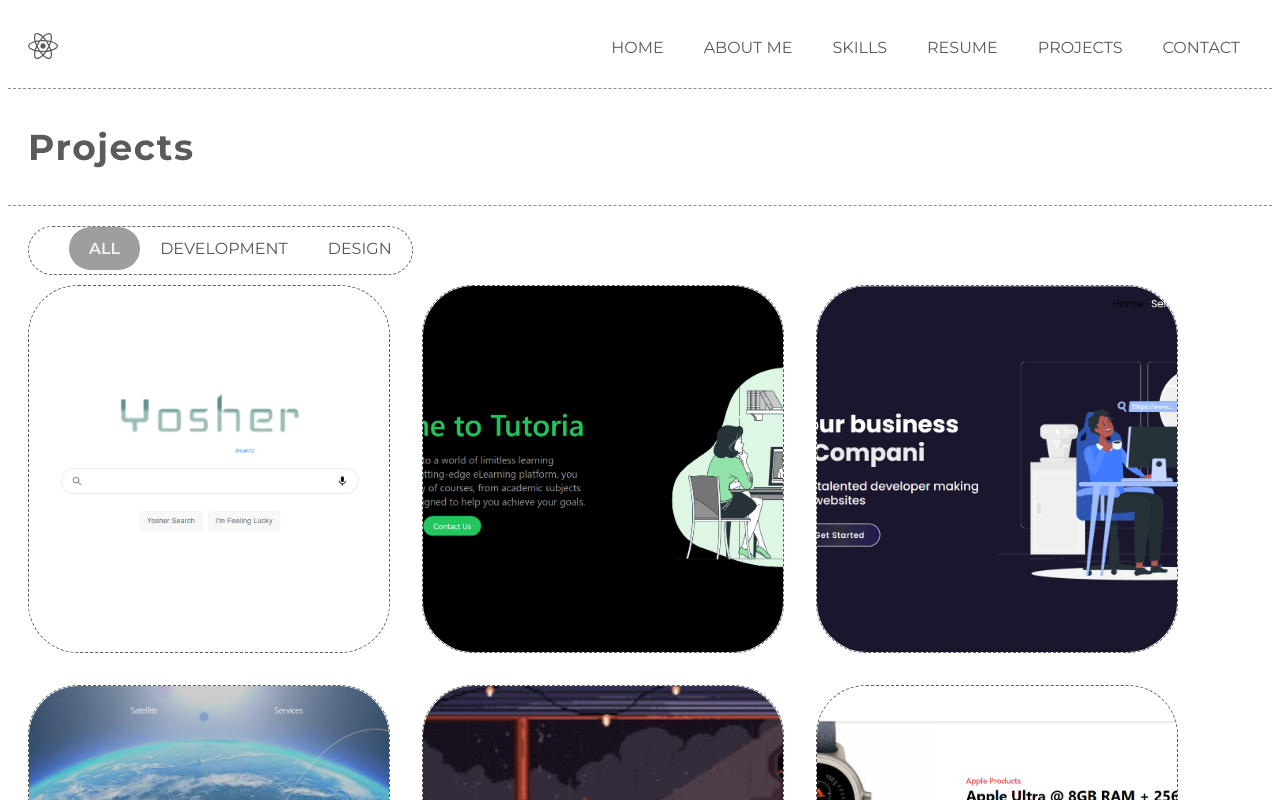
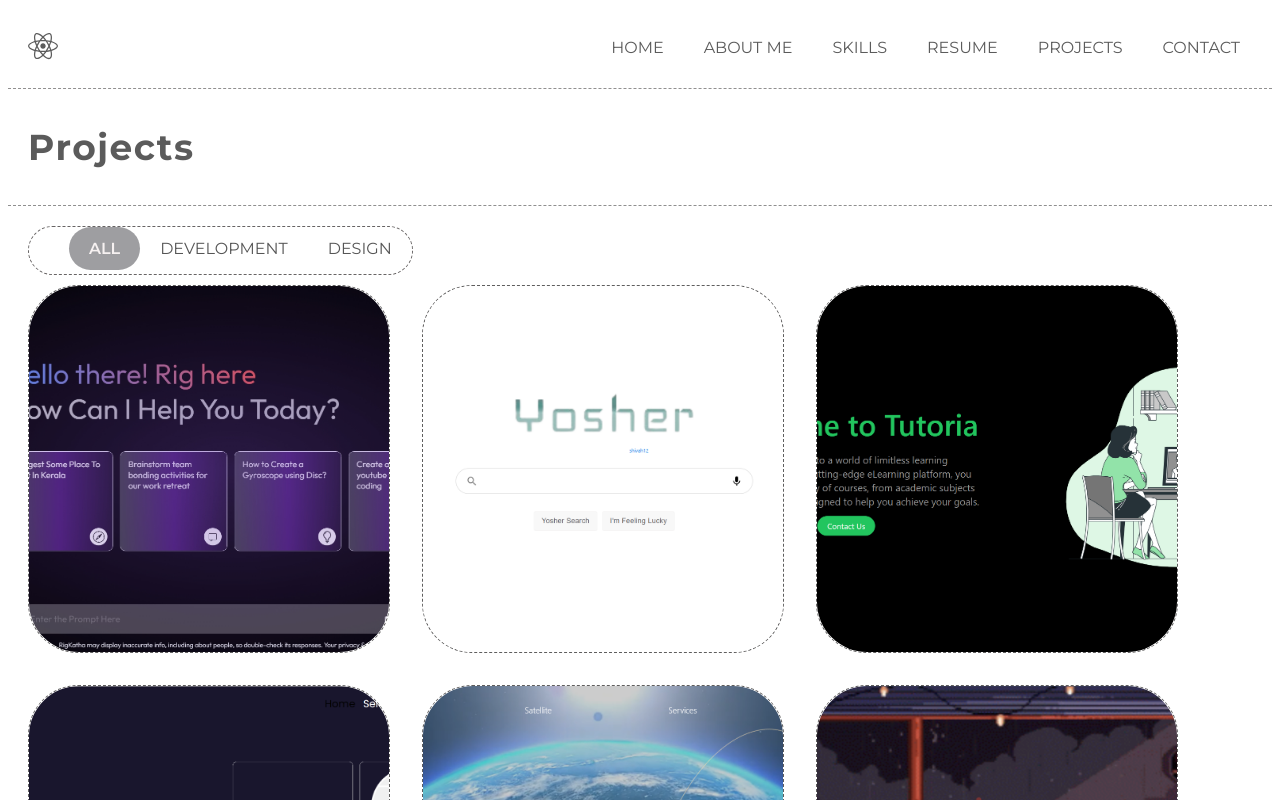
Before and after one commit to shivah12/myportfolio, a React (Create React App) app: page /portfolio in a window 1280 px wide. Shown: the top 800 px of the page. Built offline with nearby package versions, Linux system fonts and the light colour scheme.

Commit message:
updated project

```diff
--- a/src/containers/portfolio/index.jsx
+++ b/src/containers/portfolio/index.jsx
@@ -24,10 +24,20 @@ import ImageTwenty from "../../images/image20.png"
 import ImageTwentyOne from "../../images/image21.png"
 import ImageTwentyTwo from "../../images/image22.png"
 import ImageTwentyThree from "../../images/image23.png"
+import ImageTwentyFour from "../../images/image24.jpeg"
 import AOS from 'aos';
 import 'aos/dist/aos.css';
 
 const portfolioData = [
+  {
+    id: 2,
+    name: "Yosher",
+    image: ImageTwentyFour,
+    link: "https://rig-katha.vercel.app/",
+    description:
+      "A website created using ReactJs acting as a Gemini inspired design and also with functional working prompts integrating the Gemini API",
+    github: "https://github.com/shivah12/RigKatha",
+  },
   {
     id: 2,
     name: "Yosher",
```
